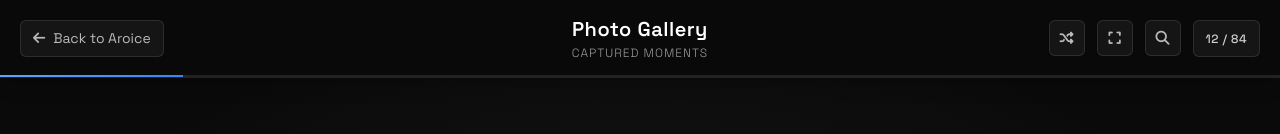
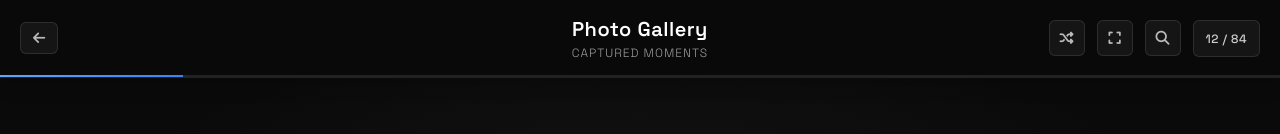
Before and after one commit to Aryan-Techie/aroice.in, a plain HTML site: page photos/index.html in a window 1280 px wide. Shown: the top 134 px of the page. Drawn offline with Linux system fonts and the light colour scheme.

Commit message:
v14.4 - back button enhancement

```diff
--- a/photos/index.html
+++ b/photos/index.html
@@ -238,7 +238,7 @@
             <div class="nav-left">
                 <a href="../" class="back-link" aria-label="Back to Aroice main site">
                     <i class="fas fa-arrow-left" aria-hidden="true"></i>
-                    <span>Back to Aroice</span>
+                    <!-- <span>Back to Aroice</span> -->
                 </a>
             </div>
 
```
